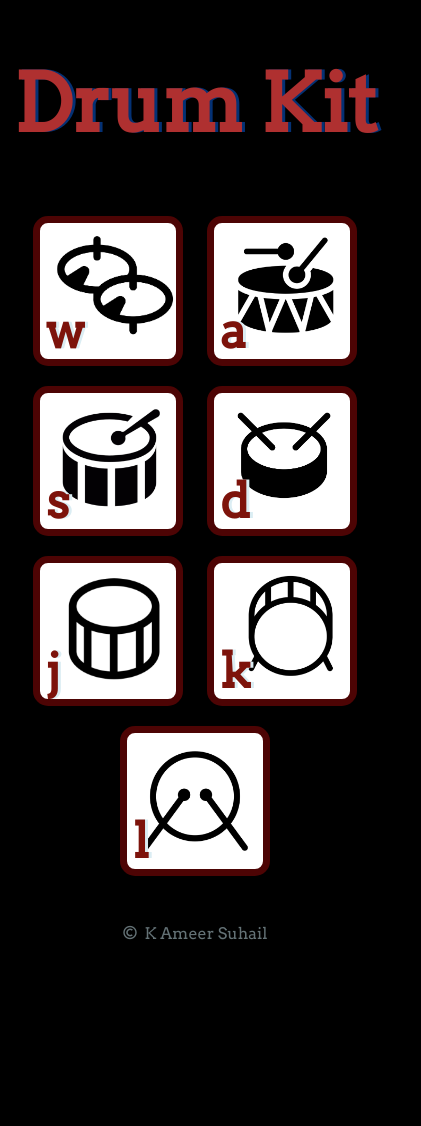
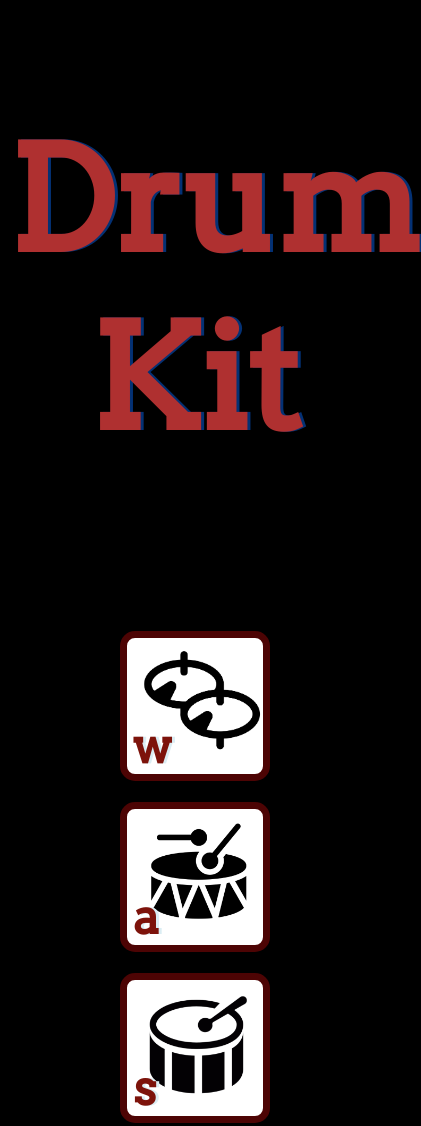
Before and after one commit to amxxrsuhail/drumKit-javaScript, a plain HTML site: page index.html in a window 390 px wide. Shown: the top 1126 px of the page, 421 px wide, since content can reach past the window. Before the commit the page ends 951 px from the top, so only its background shows below. Drawn offline with Linux system fonts and the light colour scheme.

Commit message:
added some media queries to make responsive to smartphones

```diff
--- a/styles.css
+++ b/styles.css
@@ -86,3 +86,25 @@ footer {
   margin: 10px;
   padding-top: 60px;
 }
+
+@media (max-width:1000px){
+  .drum{
+    margin: 4%;
+  }
+  h1{
+    margin-top: 30%;
+    font-size: 9rem;
+  }
+
+  .set{
+    padding-top: 15%;
+    padding-left: 10%;
+    padding-right:10% ;
+    margin: 20px;
+  }
+
+  footer{
+    margin-top: 25%;
+  }
+
+}
```
